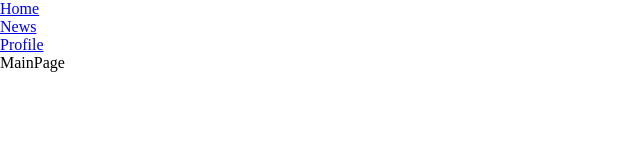
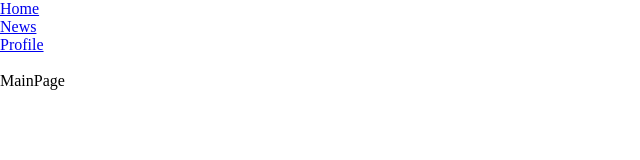
Before and after one commit to rego-devil/spa-login-page, a React app: page / in a window 1280 px wide. Shown: the top 160 px of the page, without its empty margins (0-640 px from the left). Built offline with nearby package versions, Linux system fonts and the light colour scheme.

Commit message:
improve nav bar links

```diff
--- a/src/layout/header.jsx
+++ b/src/layout/header.jsx
@@ -1,18 +1,22 @@
 import React from 'react';
 import {Link} from 'react-router-dom';
+import {routes as links} from '../routes';
 
 export const Header = ({isAuthenticated}) => (
   <div className="header">
       <ul>
-        <li><Link to="/">Home</Link></li>
-        <li><Link to="/news">News</Link></li>
-        <li><Link to="/profile">Profile</Link></li>
+        {
+          links.map((item) =>
+            item.isNavBar && <li key={item.path}>
+               {
+                item.navBarTitle === 'Logout' ? (
+                  isAuthenticated ? <Link to={item.path}>{item.navBarTitle}</Link> : null
+                ) : <Link to={item.path}>{item.navBarTitle}</Link>
+              }
+            </li>
+          )
+        }
       </ul>
-      {
-        isAuthenticated ? (
-          <ul><li><Link to="/logout">Logout</Link></li></ul>
-        ) : null
-      }
 
   </div>
 )
--- a/src/routes.jsx
+++ b/src/routes.jsx
@@ -4,7 +4,9 @@ export const routes = [
   {
     isExact: true,
     path: '/',
-    component: MainPage
+    component: MainPage,
+    isNavBar: true,
+    navBarTitle: 'Home',
   },
   {
     isExact: true,
@@ -14,20 +16,26 @@ export const routes = [
   {
     isExact: true,
     path: '/news',
-    component: NewsPage
+    component: NewsPage,
+    isNavBar: true,
+    navBarTitle: 'News',
   },
   {
     isExact: true,
     path: '/profile',
     component: AuthRoute,
     innerComponent: ProfilePage,
-    redirect: '/login'
+    redirect: '/login',
+    isNavBar: true,
+    navBarTitle: 'Profile',
   },
   {
     isExact: true,
     path: '/logout',
     component: LogoutRoute,
-    redirect: '/'
+    redirect: '/',
+    isNavBar: true,
+    navBarTitle: 'Logout',
   },
   {
     isExact: false,
```
